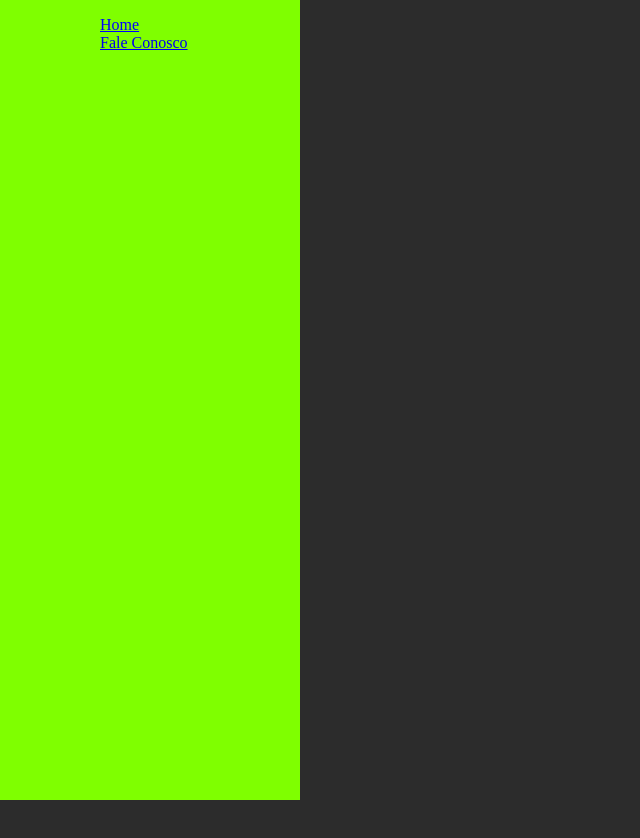
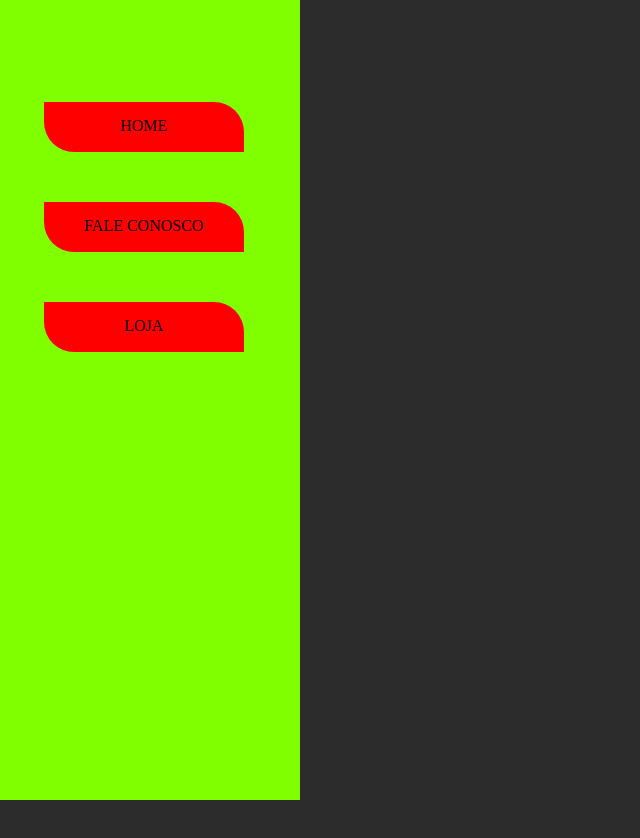
Before and after one commit to UndergroundDevs/menu-lateral, a plain HTML site: page index.html in a window 1280 px wide. Shown: the top 838 px of the page, without its empty margins (0-640 px from the left). Drawn offline with Linux system fonts and the light colour scheme.

Commit message:
Modelo menu completo

```diff
--- a/CSS/style.css
+++ b/CSS/style.css
@@ -6,7 +6,7 @@ html {
 
 /*Exemplo de menu (lateral esquerda) interativo*/
 
-div#division {
+nav#division {
     background-color: rgb(63, 97, 41);
     position: fixed;
     height: 100%;
@@ -14,28 +14,87 @@ div#division {
     top: 0px;
     left: 0px;
     bottom: 0px;
-    transition: 2s
+    transition: 2s;
+    text-transform: uppercase;
 }
 
-#division li {
-    position: absolute;
-    left: -100px;
-    transition: 2s;
-}
+
+/*Editando lista do menu*/
 
 #division ul {
     list-style-type: none;
 }
 
-#division:hover li {
-    left: 100px;
+#config {
+    position: absolute;
+    background-color: red;
+    left: -100px;
+    height: 50px;
+    width: 200px;
+    margin-left: -8px;
+    border-radius: 0px 30px 0px 30px;
 }
 
-div#division:hover {
+p {
+    font-size: 12pt;
+    display: block;
+    margin-top: 15px;
+}
+
+#division li {
+    text-align: center;
+    margin: 2px;
+    border-radius: 0px 200px 0px 150px;
+    color: black;
+}
+
+#division li#li_1 {
+    position: absolute;
+    left: -100px;
+    top: 100px;
+    transition: 2s;
+}
+
+#division:hover li#li_1 {
+    left: 50%;
+}
+
+#division li#li_2 {
+    position: absolute;
+    left: -100px;
+    transition: 2s;
+    top: 200px;
+}
+
+#division:hover li#li_2 {
+    left: 50%;
+}
+
+#division li#li_3 {
+    position: absolute;
+    left: -100px;
+    transition: 2s;
+    top: 300px;
+}
+
+#division:hover li#li_3 {
+    left: 50%;
+}
+
+#loja {
+    text-decoration: none;
+    color: black;
+}
+
+#fale-conosco {
+    color: blue;
+}
+
+#home {
+    color: blue;
+}
+
+nav#division:hover {
     background-color: chartreuse;
     width: 300px;
 }
-
-#menu {
-    color: blue;
-}
--- a/index.html
+++ b/index.html
@@ -5,17 +5,36 @@
     <meta charset="UTF-8">
     <meta name="viewport" content="width=device-width, initial-scale=1.0">
     <link rel="stylesheet" href="CSS/style.css">
-    <title>D</title>
+    <title>Underground Devs</title>
 </head>
 
 <body>
     <!--Menu lateral esquerda-->
-    <div id="division">
+    <nav id="division">
         <ul>
-            <li id="li"><a id="menu" href="index.html">Home</a></li><br>
-            <li id="li"><a id="fale-conosco" href="fale_conosco.html">Fale Conosco</a></li>
+            <a id="home" href="index.html">
+                <li id="li_1">
+                    <div id="config">
+                        <p>Home</p>
+                    </div>
+                </li>
+            </a>
+            <a id="fale-conosco" href="fale_conosco.html">
+                <li id="li_2">
+                    <div id="config">
+                        <p>Fale Conosco</p>
+                    </div>
+                </li>
+            </a>
+            <a id="loja" href="loja.html">
+                <li id="li_3">
+                    <div id="config">
+                        <p>Loja</p>
+                    </div>
+                </li>
+            </a>
         </ul>
-    </div>
+    </nav>
     <!--Fim Menu lateral esquerda-->
 
 
```
Also changed, not shown: loja.html (added).
